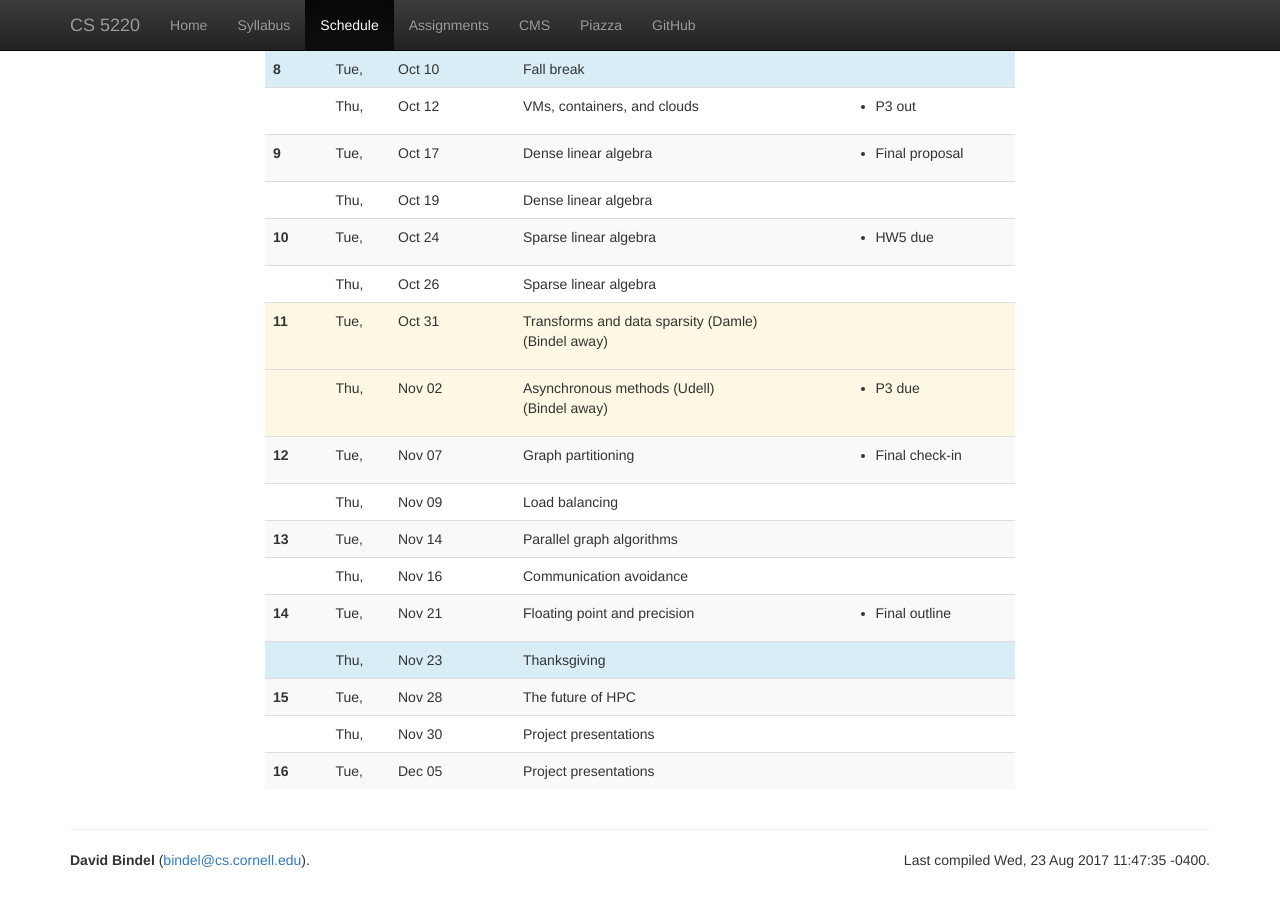
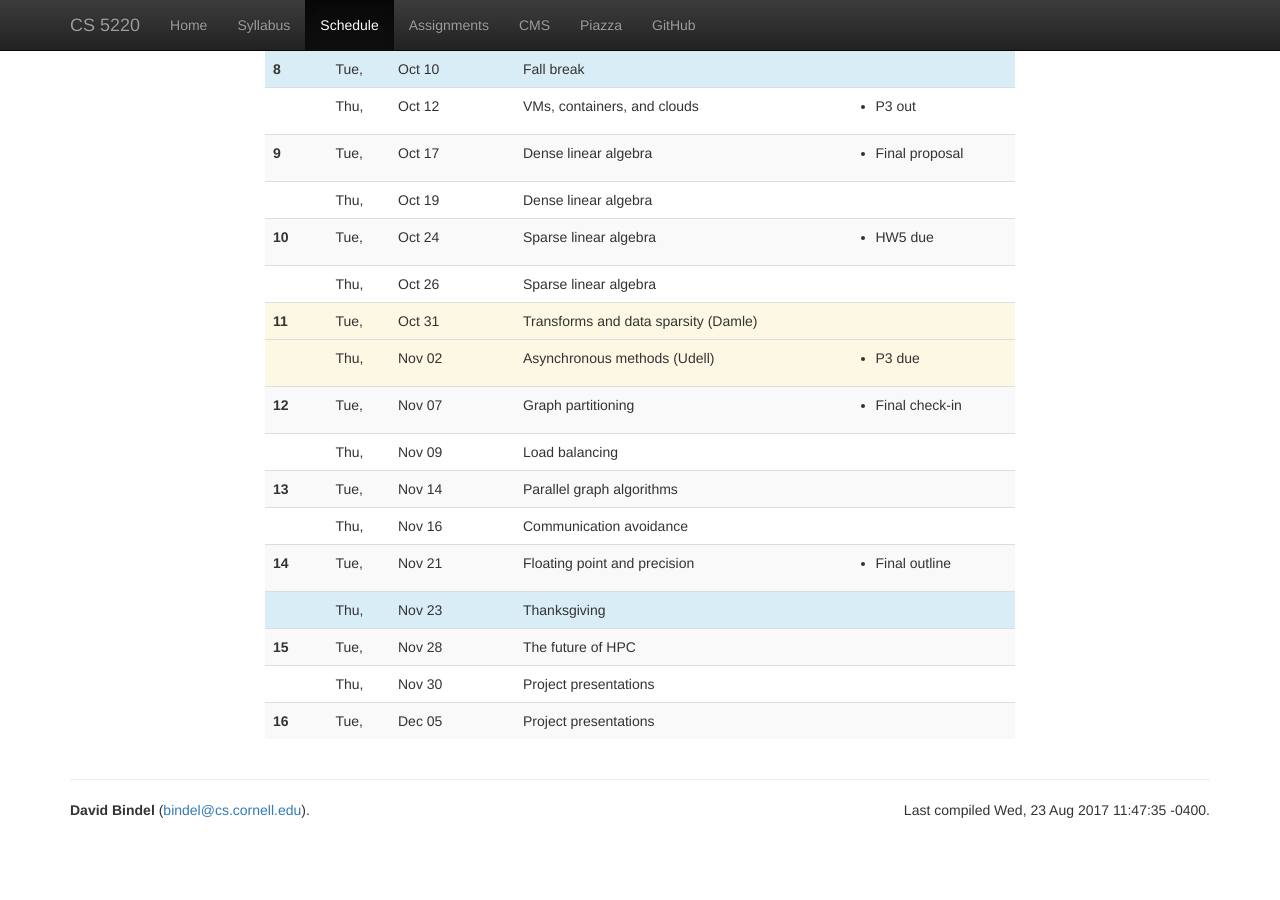
Before and after one commit to cornell-cs5220-f17/cs5220-f17, a Jekyll site: the page built from web/schedule.html, in a window 1280 px wide and 900 px high, scrolled down 815 px. Built offline with Jekyll 4.4.1, drawn with Linux system fonts in a browser that asks for light colours; nearby versions of some CDN libraries; after the commit the page ends 1665 px from its top, so only the background shows below that.

Commit message:
Update lecture schedule rendering.

```diff
--- a/web/schedule.html
+++ b/web/schedule.html
@@ -35,7 +35,7 @@ layout: main
       {% if lec.break %}
       <td>{{ lec.break }}</td>
       {% else %}
-      <td>{% if lec.info %}{% if lec.slides %}<a href="lec/{{ lec.slides }}">{{ lec.info }}</a>{% else %}{{ lec.info }}{% endif %}{% if lec.notes %} [<a href="lec/{{ lec.notes }}">Notes</a>]{% endif %}{% if lec.travel %}<p>(Bindel away)</p>{% endif %}{% endif %}</td>
+      <td>{% if lec.info %}{% if lec.slides %}<a href="lec/{{ lec.slides }}">{{ lec.info }}</a>{% else %}{{ lec.info }}{% endif %}{% if lec.notes %} [<a href="lec/{{ lec.notes }}">Notes</a>]{% endif %}{% endif %}</td>
       {% endif %}
       <td>
         {% if lec.hw %}<ul>
```
